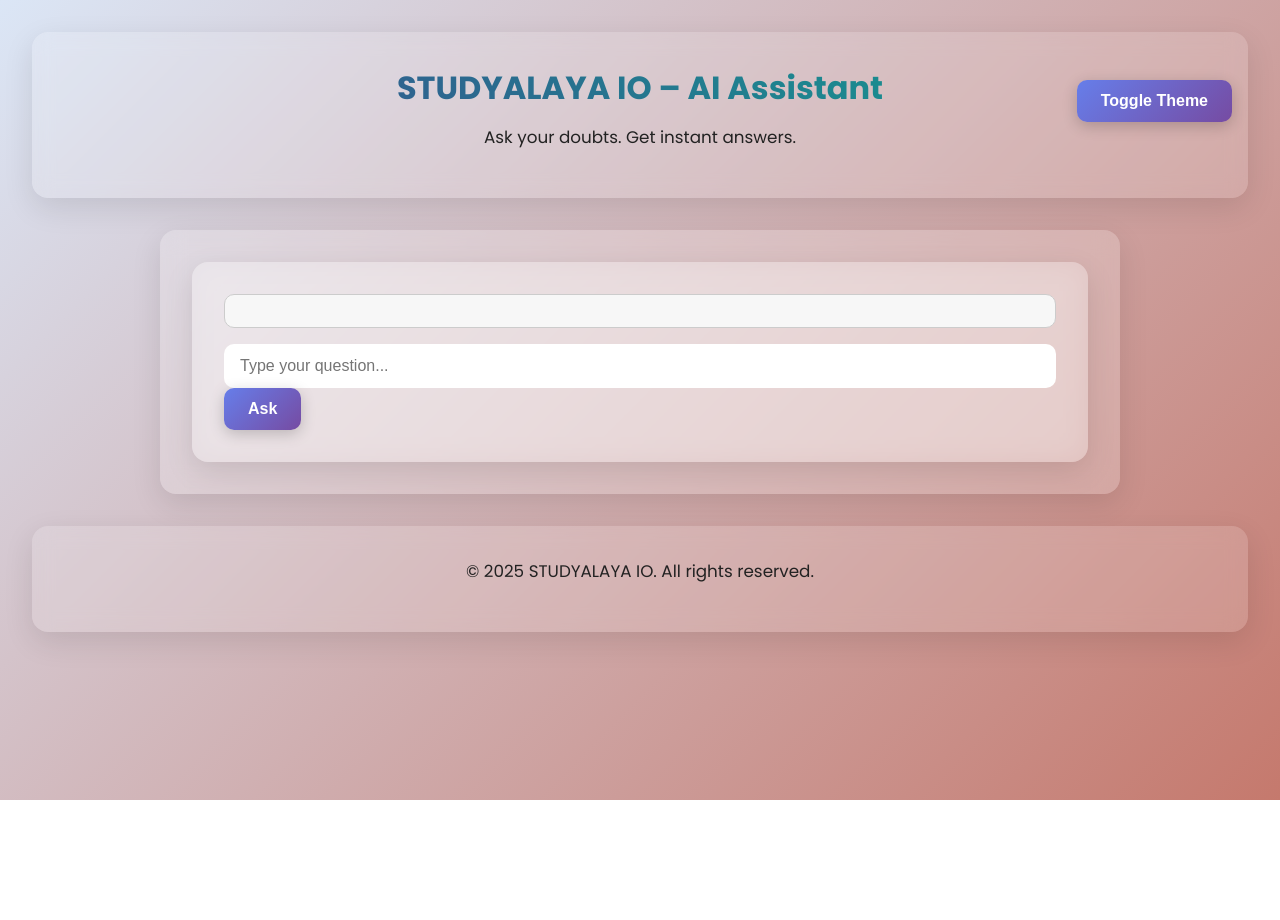
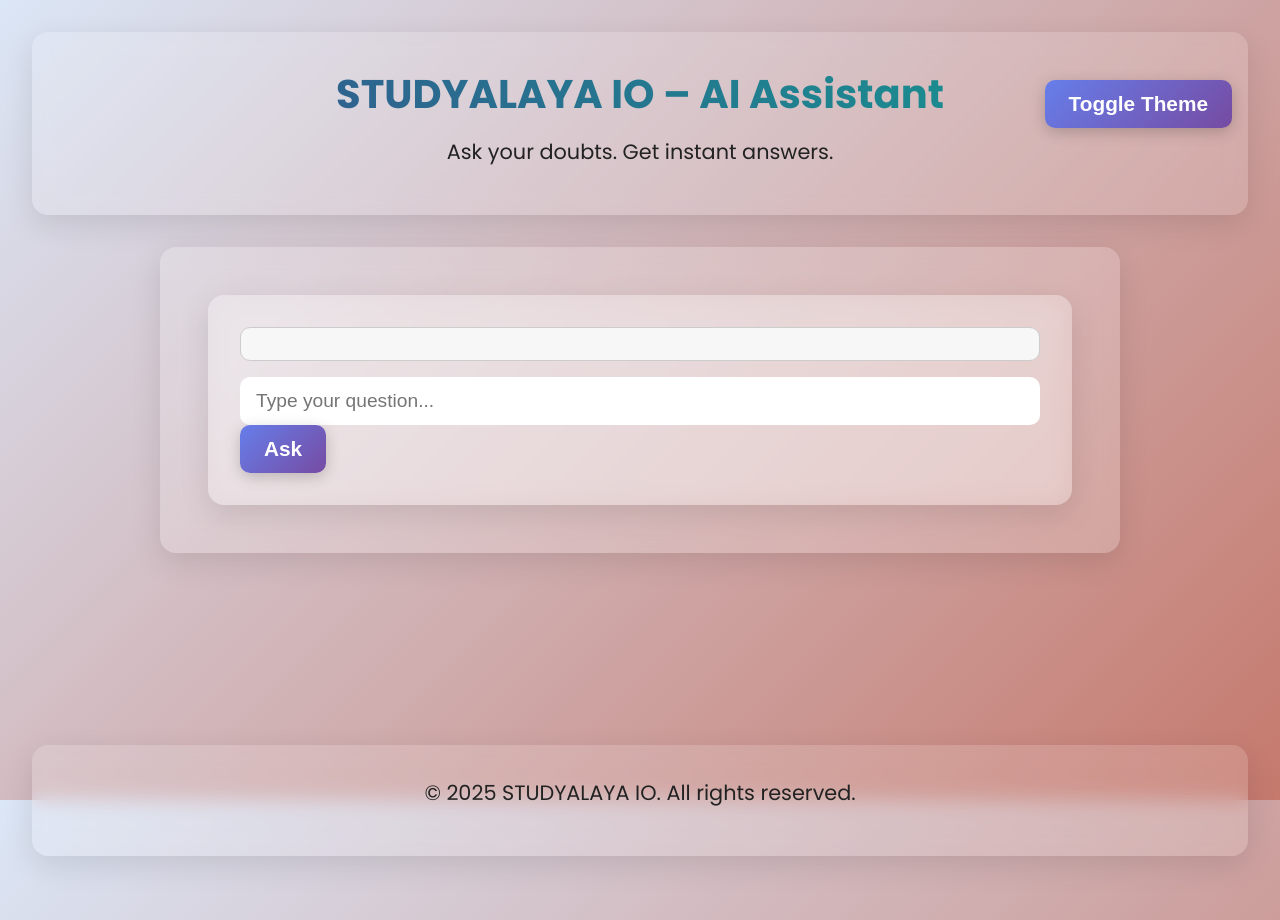
Before and after one commit to Ishan262/studyalaya.github.io, a website: page ai.html in a window 1280 px wide. Before the commit the page ends 800 px from the top, so only its background shows below. Drawn offline with Linux system fonts and the light colour scheme.

Commit message:
Update styles.css

```diff
--- a/styles.css
+++ b/styles.css
@@ -91,8 +91,8 @@
 }
 
 section {
-    margin-bottom: 2rem;
-    padding: 2rem;
+    margin-bottom: 12rem;
+    padding: 3rem;
     border-radius: 16px;
     background: rgba(255, 255, 255, 0.2);
     backdrop-filter: blur(12px);
@@ -107,7 +107,7 @@
 h1, h2 {
     margin-bottom: 0.75rem;
     font-weight: 700;
-    font-size: 2rem;
+    font-size: 2.5rem;
     display: inline-block;
     background: linear-gradient(45deg, #2f628f, #1a8c8f);
     background-clip: text;
@@ -127,7 +127,7 @@
 
 p {
     margin-bottom: 1rem;
-    font-size: 1.05rem;
+    font-size: 1.3rem;
 }
 
 
@@ -137,7 +137,7 @@
     color: white;
     border: none;
     border-radius: 10px;
-    font-size: 1rem;
+    font-size: 1.3rem;
     font-weight: 600;
     cursor: pointer;
     box-shadow: 0 4px 15px rgba(0, 0, 0, 0.2);
@@ -190,9 +190,9 @@
     padding: 0.75rem 1rem;
     border-radius: 12px;
     margin-bottom: 0.5rem;
-    max-width: 80%;
+    max-width: 100%;
     word-wrap: break-word;
-    font-size: 0.95rem;
+    font-size: 1.3rem;
     box-shadow: 0 3px 8px rgba(0, 0, 0, 0.1);
 }
 
@@ -222,7 +222,7 @@
     border: none;
     border-radius: 10px;
     width: 100%;
-    font-size: 1rem;
+    font-size: 1.2rem;
     background-color: white;
     transition: 0.3s;
 }
```
